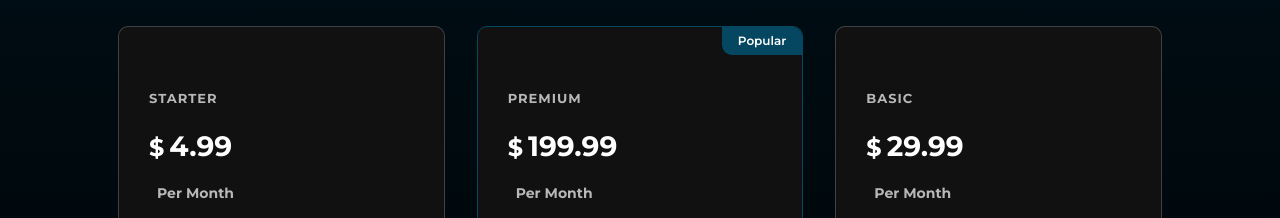
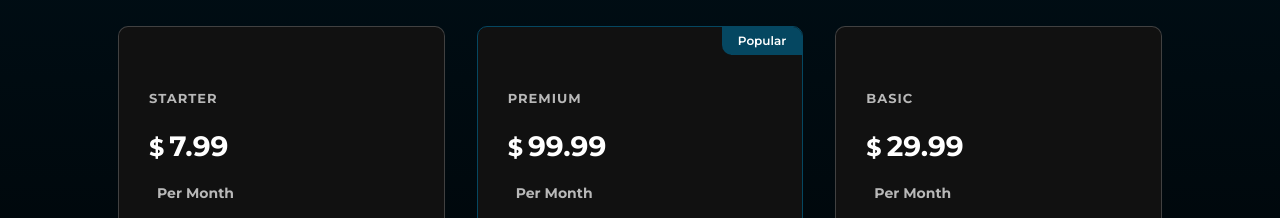
Before and after one commit to Ashishgtm/ashish-portfolio, a React (Create React App) app: page /home in a window 1280 px wide. Shown: the part 4480-4698 px from the top of the page. Built offline with nearby package versions, Linux system fonts and the light colour scheme.

Commit message:
changes in price

```diff
--- a/src/components/Homecomps/Pricing/Pricing.js
+++ b/src/components/Homecomps/Pricing/Pricing.js
@@ -15,7 +15,7 @@ const PricingPage = () => {
             <h6>Starter</h6>
             <div className="pricing-amount">
               <span className="dollar-sign">$</span>
-              <span className="price">4.99</span>
+              <span className="price">7.99</span>
             </div>
             <p className="per-month">Per Month</p>
           </div>
@@ -48,7 +48,7 @@ const PricingPage = () => {
             <h6>Premium</h6>
             <div className="pricing-amount">
               <span className="dollar-sign">$</span>
-              <span className="price">199.99</span>
+              <span className="price">99.99</span>
             </div>
             <p className="per-month">Per Month</p>
           </div>
```
